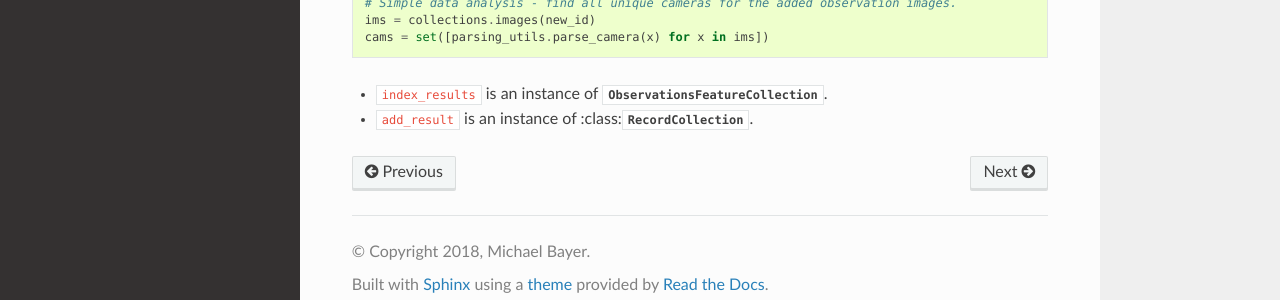
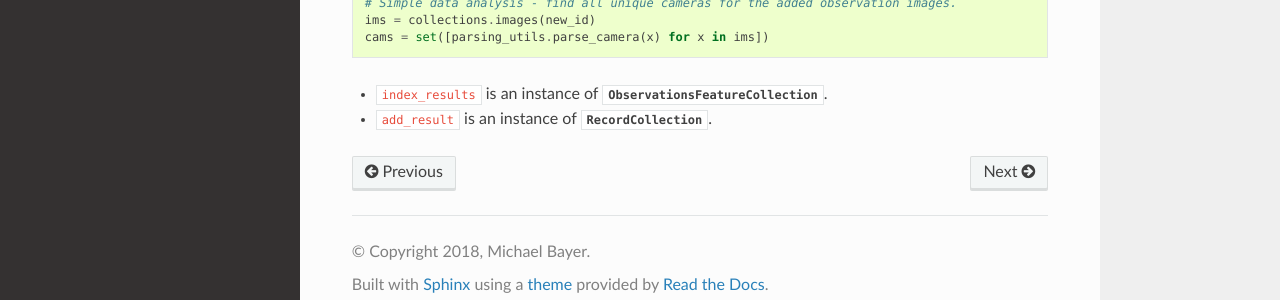
Before and after one commit to helios-earth/helios-sdk-python, a Sphinx documentation site: the page built from docs/user/core_apis_guide.rst, in a window 1280 px wide and 900 px high, scrolled down 1289 px. Shown: the part 579-879 px from the top of the window. Built offline with Sphinx 7.4.7 and the Read the Docs theme 2.0.0, drawn with Linux system fonts in a browser that asks for light colours; some of the changed lines change nothing that is shown.

Commit message:
[Docs] typo fix

```diff
--- a/docs/user/core_apis_guide.rst
+++ b/docs/user/core_apis_guide.rst
@@ -110,4 +110,4 @@ Find observations and work with collections
     cams = set([parsing_utils.parse_camera(x) for x in ims])
 
 - ``index_results`` is an instance of :class:`ObservationsFeatureCollection <helios.observations_api.ObservationsFeatureCollection>`.
-- ``add_result`` is an instance of :class::class:`RecordCollection <helios.core.structure.RecordCollection>`.
+- ``add_result`` is an instance of :class:`RecordCollection <helios.core.structure.RecordCollection>`.
```
